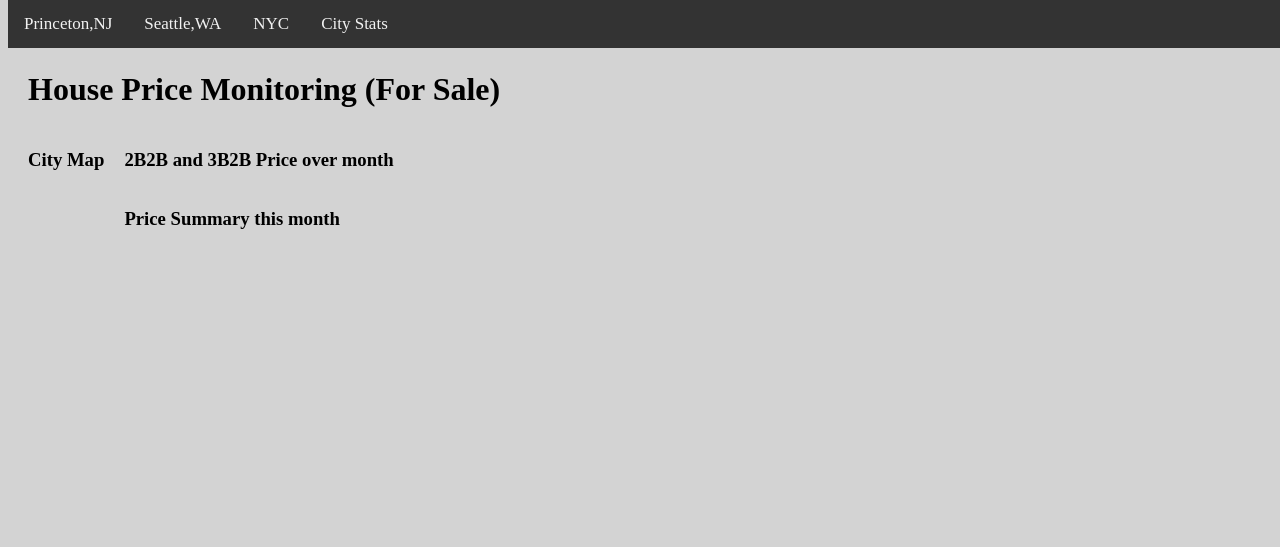
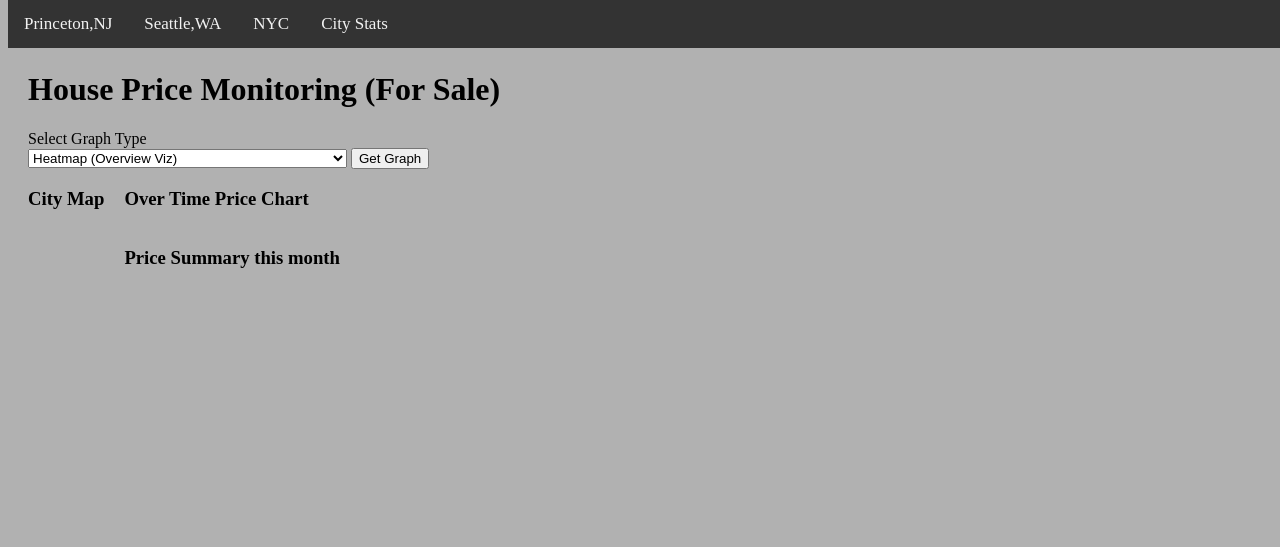
Before and after one commit to HarrisonLL/Housing_Price_App, a Flask app: template housing/templates/map.html in a window 1280 px wide. Shown: the top 547 px of the page. Run offline with Flask 2, Linux system fonts and the light colour scheme; the template is opened without the code that fills it, so the values that code supplies are empty; parts of the project's set-up code (start-up, migrations or seed data) failed here and were passed over; some libraries are stand-ins or nearby versions.

Commit message:
add more plotly graph options

```diff
--- /dev/null
+++ b/housing/static/styles/style.css
@@ -0,0 +1,49 @@
+.container {
+    display: flex;
+    justify-content: right;
+    height: 100vh;
+    width: auto;
+    gap: 20px;
+  }
+
+
+.navigation {
+  background-color: #333;
+  position: fixed;
+  top: 0;
+  width: 100%;
+}
+
+.navigationText {
+  float: left;
+  display: block;
+  color: #f2f2f2;
+  text-align: center;
+  padding: 14px 16px;
+  text-decoration: none;
+  font-size: 17px;
+}
+
+.sidebar {
+  position: fixed;
+  top: 0;
+  left: 0;
+  width: 150px;
+  height: 100vh;
+  background-color: #747474;
+  padding-bottom: 0;
+  display: flex;
+  flex-direction: column;
+  align-items: center;
+  justify-content: space-between;
+  transition: all 0.2s;
+}
+
+.menu-list {
+  list-style: none;
+  display: flex;
+  flex-direction: column;
+  padding-top: 15px;
+  gap: 10px;
+  transition: all 0.2s;
+}
--- a/housing/templates/map.html
+++ b/housing/templates/map.html
@@ -1,27 +1,31 @@
 <!doctype html>
 <html>
- <body style="background-color:lightgray">
+ <head>
+  <link rel="stylesheet" href="{{ url_for('static',filename='styles/style.css') }}" />
+</head>
+ <body style="background-color:#B1B1B1">
   <h1 style="padding-top:50px;padding-left:20px;padding-bottom:0;"> House Price Monitoring (For Sale)</h1>
 
-  <nav style="background-color: #333;position: fixed;top: 0;width: 100%;">
-    <a href="/princeton" style="float: left;display: block;color: #f2f2f2;text-align: center;padding: 14px 16px;text-decoration: none;font-size: 17px;">Princeton,NJ</a></li>
-    <a href="/seattle" style="float: left;display: block;color: #f2f2f2;text-align: center;padding: 14px 16px;text-decoration: none;font-size: 17px;">Seattle,WA</a></li>
-    <a href="/nyc" style="float: left;display: block;color: #f2f2f2;text-align: center;padding: 14px 16px;text-decoration: none;font-size: 17px;">NYC</a></li>
-    <a href="/city-stats" style="float: left;display: block;color: #f2f2f2;text-align: center;padding: 14px 16px;text-decoration: none;font-size: 17px;">City Stats</a></li>
+  <nav class="navigation">
+    <a href="/princeton" class="navigationText">Princeton,NJ</a></li>
+    <a href="/seattle" class="navigationText">Seattle,WA</a></li>
+    <a href="/nyc" class="navigationText">NYC</a></li>
+    <a href="/city-stats"class="navigationText">City Stats</a></li>
   </nav>
 
-  <!-- <div style="display: flex; flex-direction: row wrap;"> -->
-    <!-- <div>
-      <h3>Select Grouping</h3>
-      <form name="groupingType" method="GET">
-        <select name="groupingType">
-          <option value="price" selected>price</option>
-          <option value="area" >area</option>
-          <option value="unit_price" >price/square</option>
+    <div>
+      <form name="graphing" method="POST"  id="form" style="margin-left: 20px;">
+        <div>
+          Select Graph Type
+        </div>
+        <select name="graphing" class="form-control">
+          <option value="heatmap" selected>Heatmap (Overview Viz)</option>
+          <option value="scatter" >Scatter (Enhanced Viz on individual point)</option>
+          <option value="clustering" >clustering (Clustering based on location and price)</option>
         </select>
-      <input type="submit" name="submit"/>
+      <button class="form-control" id="button">Get Graph</button>
       </form>
-    </div> -->
+    </div>
 
     <div style="display: flex; flex-direction: row wrap;">
       <div>
@@ -31,7 +35,7 @@
 
       <div style="display: flex; flex-direction: column;">
         <div style="padding-left:20px">
-          <h3>2B2B and 3B2B Price over month</h3>
+          <h3>Over Time Price Chart</h3>
           <div id='boxplot' class='boxplot'”></div>
         </div>
 
@@ -49,12 +53,24 @@
 </body>
 
 <script src='https://cdn.plot.ly/plotly-latest.min.js'></script>
+<script src="https://code.jquery.com/jquery-3.5.1.min.js" integrity="sha256-9/aliU8dGd2tb6OSsuzixeV4y/faTqgFtohetphbbj0=" crossorigin="anonymous"></script>
 <script type='text/javascript'>
   var graphs = {{graphJSON[0] | safe}};
   Plotly.plot('chart',graphs,{});
 
   var graphs2 = {{graphJSON[1] | safe}};
   Plotly.plot('boxplot',graphs2,{});
+  console.log('location.pathname', );
+
+  $('#button').click( function(event) {
+        let urlTo =  window.location.pathname === "/" ? "/princeton":window.location.pathname;
+        urlTo += "/graph";
+        event.preventDefault();
+        $.post(urlTo, $('#form').serialize(), function(response) {
+          var figure = JSON.parse(response);
+          Plotly.newPlot('chart', figure.data, figure.layout);
+        })
+    });
 </script>
 
 </html>
--- a/requirements.txt
+++ b/requirements.txt
@@ -3,3 +3,5 @@ pandas
 numpy
 flask
 plotly
+scikit-learn
+threadpoolctl==3.1.0
```
Also changed, not shown: housing/ml_models.py (added, +58 -0 lines), housing/queries.py (+9 -2 lines), housing/views.py (+78 -10 lines).
